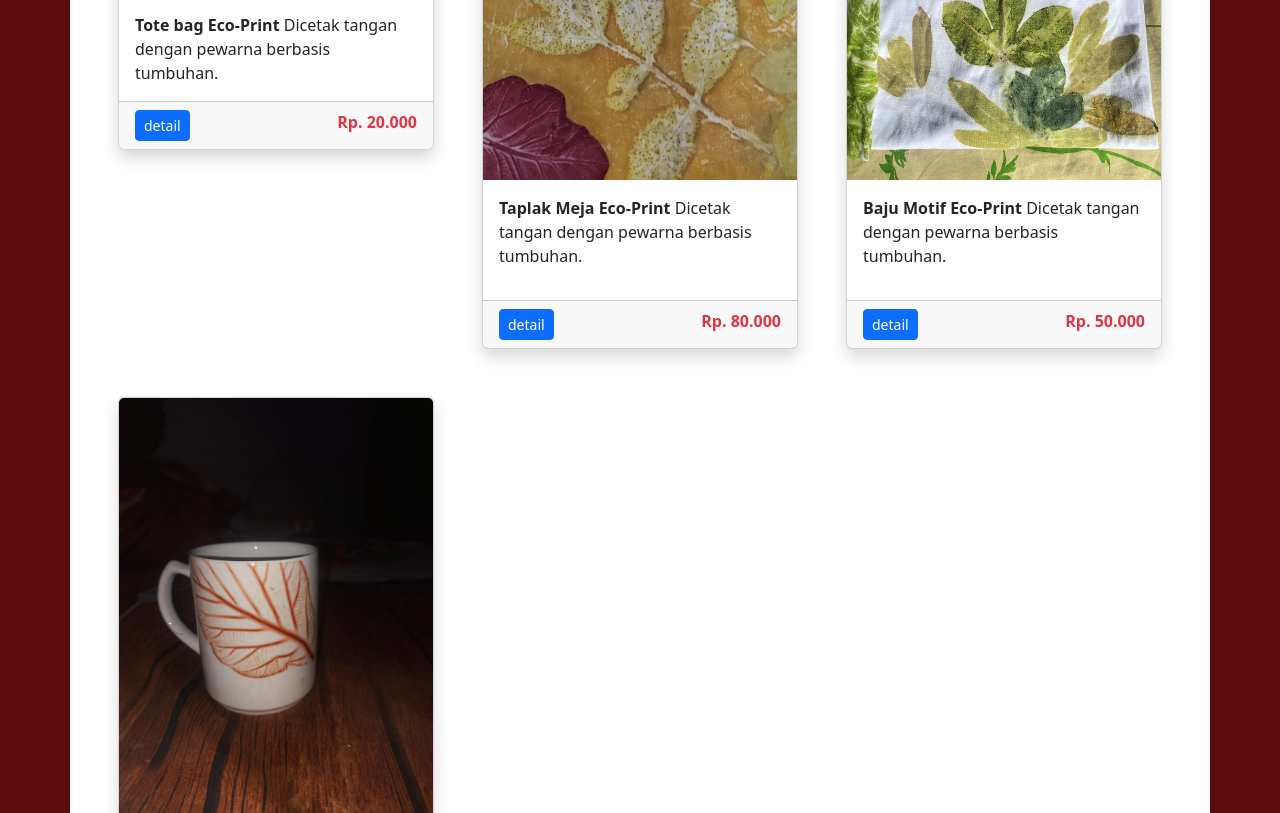
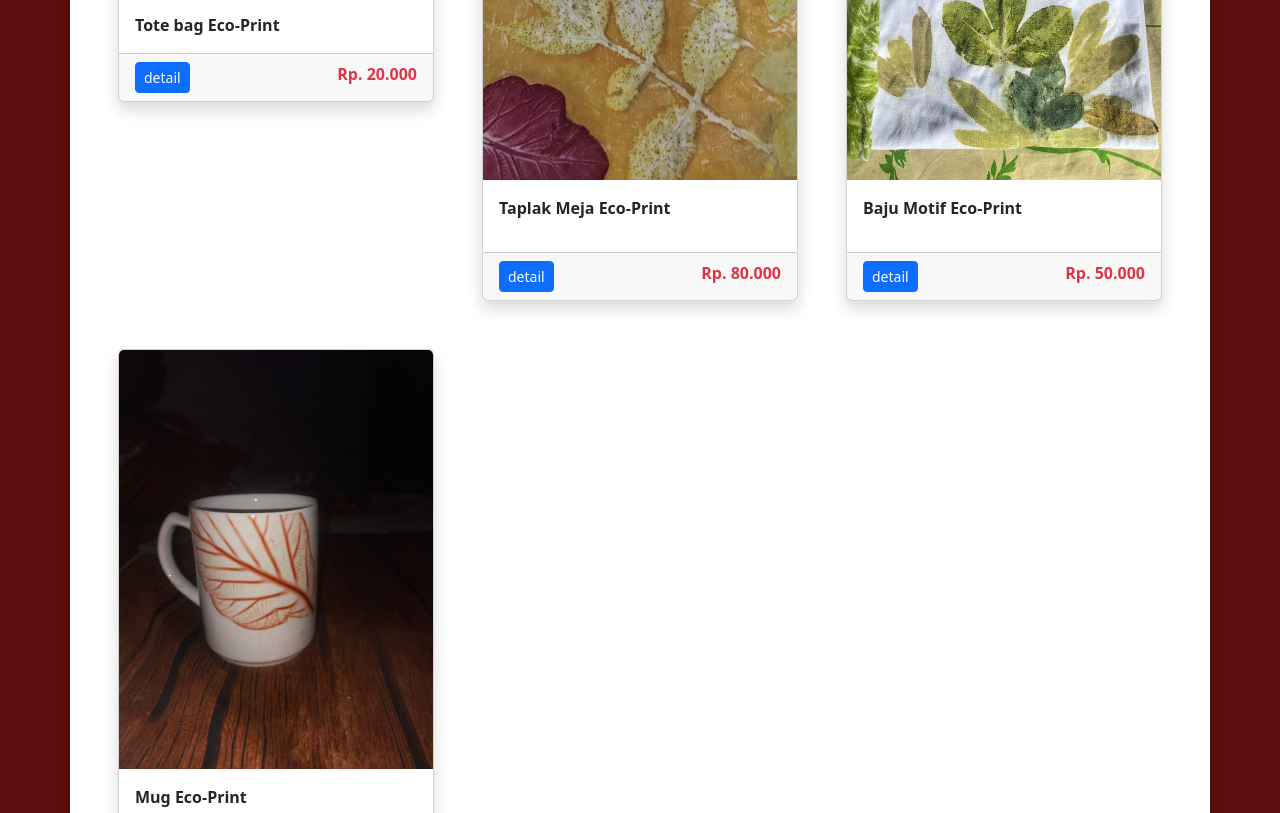
Before and after one commit to PADELEGANECOPRINT/ecotokoweb, a plain HTML site: page index.html in a window 1280 px wide. Shown: the part 1377-2190 px from the top of the page. Drawn offline with nearby package versions, Linux system fonts and the light colour scheme.

Commit message:
Update index.html

```diff
--- a/index.html
+++ b/index.html
@@ -55,7 +55,7 @@
                   <img src="img/totebag.jpg" class="card-img-top" >
                   <div class="card-body">
                     <p class="card-text"><b>Tote bag Eco-Print</b>
-                       Dicetak tangan dengan pewarna berbasis tumbuhan.</p>
+                      </p>
                   </div>
                   <div class="d-none deskripsi">
                     <p>Tote bag ramah lingkungan yang dicetak tangan menggunakan pewarna alami dari tumbuhan. Setiap pola daun dan bunga pada tas ini unik, terinspirasi dari keindahan alam. Terbuat dari bahan kanvas berkualitas tinggi yang kuat dan tahan lama, cocok untuk digunakan sehari-hari, baik untuk berbelanja, bekerja, atau sekadar jalan-jalan. Warna dan motif alami membuatnya mudah dipadukan dengan berbagai gaya pakaian.</p>
@@ -81,7 +81,7 @@
                   <img src="img/kain eco.jpg" class="card-img-top" >
                   <div class="card-body">
                     <p class="card-text"><b>Taplak Meja Eco-Print</b>
-                      Dicetak tangan dengan pewarna berbasis tumbuhan.</p>
+                      </p>
 
                       <div class="d-none deskripsi">
                         <p>Taplak meja elegan yang dibuat dengan teknik eco-print, menggunakan pewarna alami dari dedaunan dan bunga. Setiap pola unik dan memiliki sentuhan alami yang mempercantik meja Anda. Terbuat dari bahan berkualitas, taplak ini tidak hanya menambah estetika ruang makan Anda, tetapi juga ramah lingkungan. Cocok untuk acara khusus maupun penggunaan sehari-hari.</p>
@@ -108,7 +108,7 @@
                   <img src="img/bajueco.jpg" class="card-img-top" >
                   <div class="card-body">
                     <p class="card-text"><b>Baju Motif Eco-Print</b>
-                      Dicetak tangan dengan pewarna berbasis tumbuhan.</p>
+                      </p>
                       <div class="d-none deskripsi">
                         <p>Baju eco-print ini menghadirkan keindahan alam dalam setiap helainya. Dibuat dengan teknik cetak alami menggunakan daun dan bunga, menghasilkan pola-pola unik yang tidak ada duanya. Pewarnaan alami ini ramah lingkungan, tanpa bahan kimia berbahaya, sehingga aman bagi kulit dan lingkungan. Terbuat dari bahan kain yang nyaman dan adem, cocok untuk dipakai sehari-hari dan menjadi pakian santai.</p>
 
```
